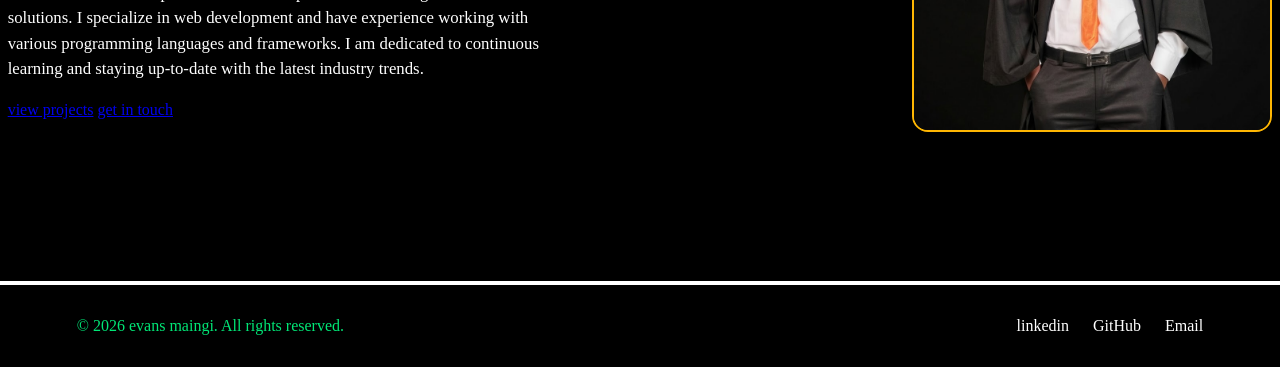
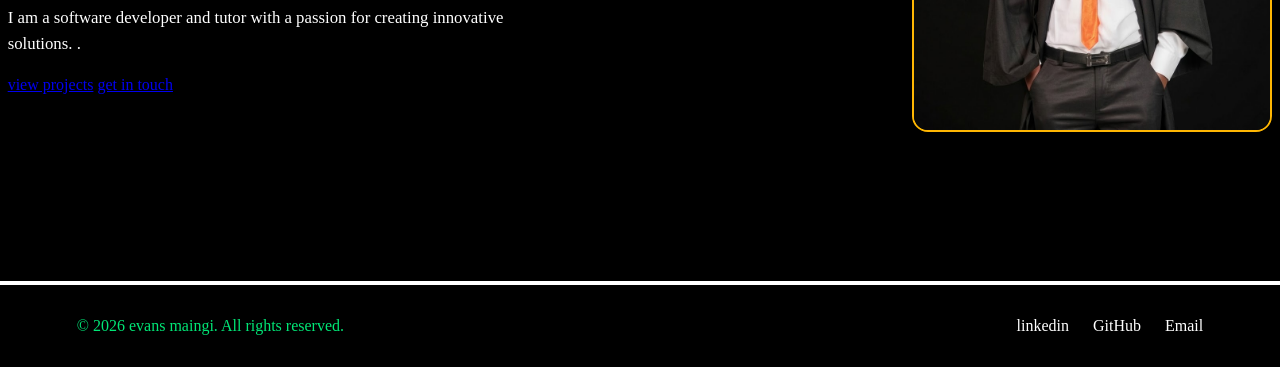
Before and after one commit to maingibiz002-ctrl/software-portifolio, a plain HTML site: page index.html in a window 1280 px wide. Shown: the part 440-807 px from the top of the page. Drawn offline with Linux system fonts and the light colour scheme.

Commit message:
shorten the paragragh

```diff
--- a/index.html
+++ b/index.html
@@ -28,9 +28,7 @@
             <p class="eyebrow">Software Developer|Tutor</p>
             <h1>Hi, I'm Evans Maingi</h1>
             <p class="hero-text">I am a software developer and tutor with a passion
-                 for creating innovative solutions. I specialize in web development and have
-                 experience working with various programming languages and frameworks.
-                I am dedicated to continuous learning and staying up-to-date with the latest industry trends.</p>
+                 for creating innovative solutions. .</p>
                 <div class="hero-buttons">
                 <a class="btn btn-primary"href="#">view projects</a>
                 <a class="btn btn-secondary"href="#">get in touch</a>
```
